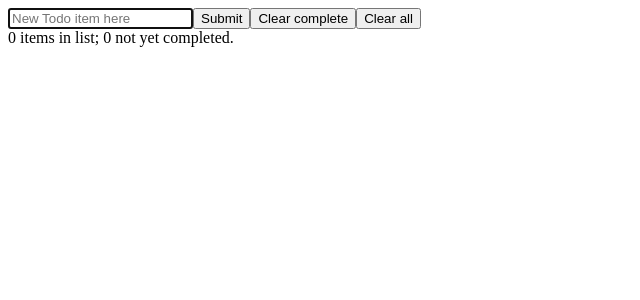
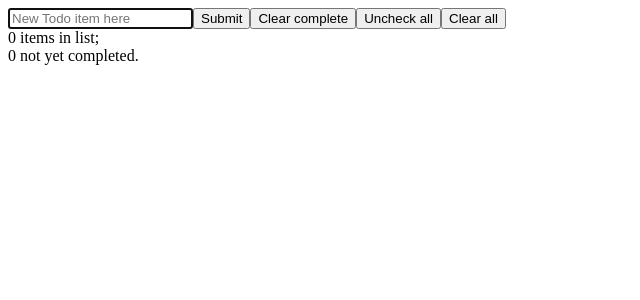
Before and after one commit to dkng27/reactTodoApp, a React (Create React App) app: page / in a window 1280 px wide. Shown: the top 300 px of the page, without its empty margins (0-640 px from the left). Built offline with nearby package versions, Linux system fonts and the light colour scheme.

Commit message:
Add new toggle all button

```diff
--- a/src/TodoList.js
+++ b/src/TodoList.js
@@ -9,10 +9,19 @@ export default function TodoList() {
     const stored_todos = localStorage.getItem(LOCAL_STORAGE_KEY);
     return JSON.parse(stored_todos) || [];
   });
+  const [toggleState, setToggleState] = useState(false);
+
   const newTodoName = useRef();
 
   useEffect(() => {
     localStorage.setItem(LOCAL_STORAGE_KEY, JSON.stringify(todos));
+    if (
+      todos.length === 0 ||
+      todos.length === todos.filter((todo) => todo.complete).length
+    )
+      setToggleState(false);
+    else if (todos.filter((todo) => todo.complete).length === 0)
+      setToggleState(true);
   }, [todos]);
 
   function enterKey(e) {
@@ -54,6 +63,13 @@ export default function TodoList() {
     setTodos([]);
   }
 
+  function toggleAll() {
+    const newTodos = [...todos];
+    newTodos.forEach((todo) => (todo.complete = toggleState));
+    //setToggleState(!toggleState);
+    setTodos(newTodos);
+  }
+
   return (
     <>
       <input
@@ -65,9 +81,12 @@ export default function TodoList() {
       />
       <button onClick={addTodo}>Submit</button>
       <button onClick={clearComplete}>Clear complete</button>
+      <button onClick={toggleAll}>
+        {!toggleState ? "Uncheck" : "Check"} all
+      </button>
       <button onClick={clearAll}>Clear all</button>
+      <div>{todos.length} items in list;</div>
       <div>
-        {todos.length} items in list;{" "}
         {todos.filter((todo) => !todo.complete).length} not yet completed.
       </div>
       {todos.map((todo) => (
```
Also changed, not shown: Screenshot.jpg, 1 other file (tests, documents, lock files or other folders).
